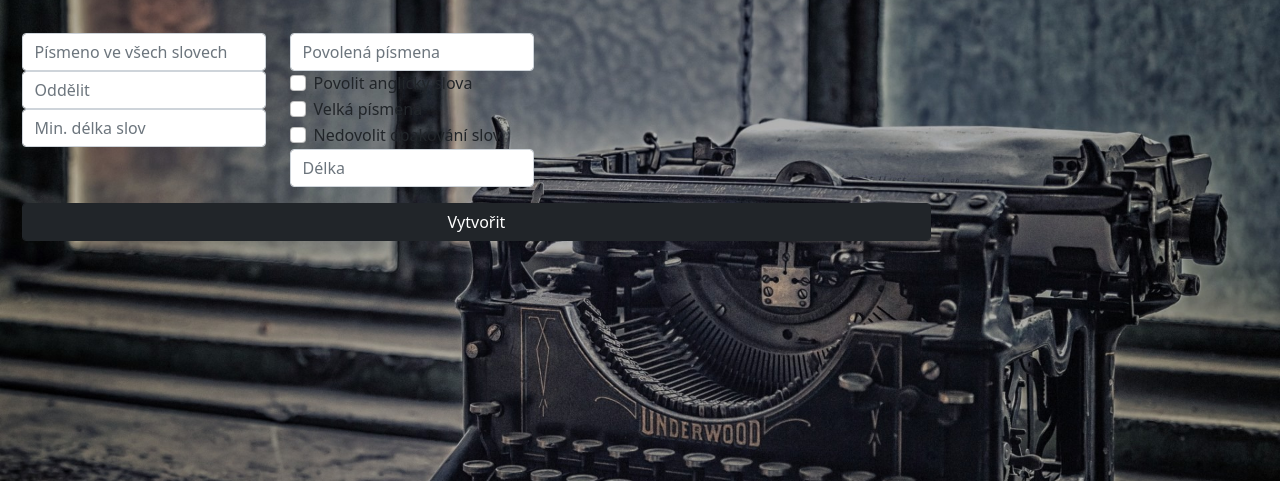
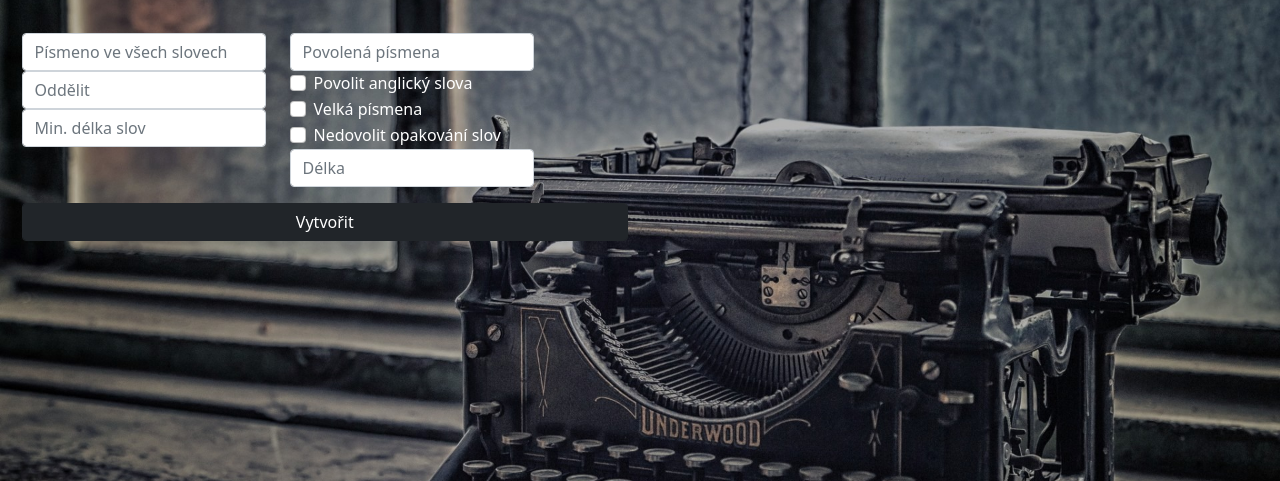
Before and after one commit to realWalter05/fyspir, a Flask app: page / in a window 1280 px wide. Shown: the part 82-563 px from the top of the page. Run offline with Flask 2, Linux system fonts and the light colour scheme; some libraries are stand-ins or nearby versions.

```diff
--- a/templates/index.html
+++ b/templates/index.html
@@ -45,19 +45,19 @@
 								<input type="text" class="form-control" name="ok_ltrs_mobile" id="mobile_keyboard" placeholder="Povolená písmena"/>
 								<div class="form-check">
 								  <input type="checkbox" class="form-check-input"  name="eng" id="eng">
-								  <label class="form-check-label" for="eng">
+								  <label class="form-check-label text-white" for="eng">
 								    Povolit anglický slova
 								  </label>
 								</div>
 								<div class="form-check">
    									<input type="checkbox" class="form-check-input"  name="capitals" id="capitals">
-   									<label class="form-check-label" for="capitals">
+   									<label class="form-check-label text-white" for="capitals">
 								    Velká písmena
 								  </label>
 								</div>
 								<div class="form-check">
   									<input type="checkbox" class="form-check-input"  name="unique_words" id="unique_words">
-   									<label class="form-check-label" for="unique_words">
+   									<label class="form-check-label text-white" for="unique_words">
 								    Nedovolit opakování slov
 								  </label>
 								</div>
@@ -181,7 +181,7 @@
 							<label style="width: 208px;" for="key411"></label>
 						</div>
 					</section></section>
-       				<input type="submit" class="form-control btn-dark w-75 lm-5" id="submit_btn" form="ok_ltrs_form" value="Vytvořit">
+       				<input type="submit" class="form-control btn-dark w-50" id="submit_btn" form="ok_ltrs_form" value="Vytvořit">
 	    		</form>
 			</section>
 			{% if homework %}
```
